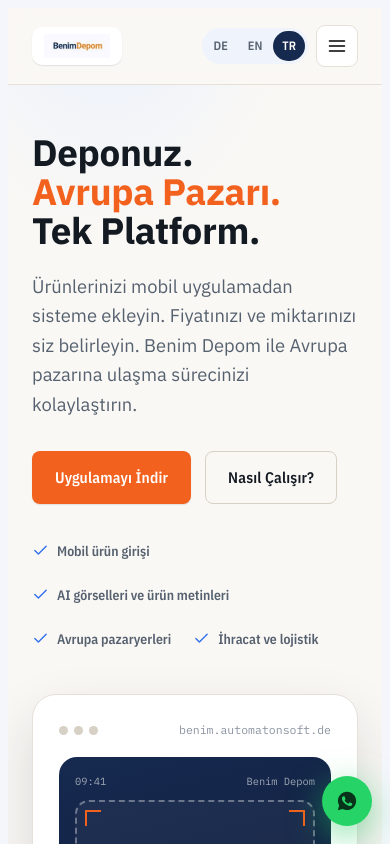
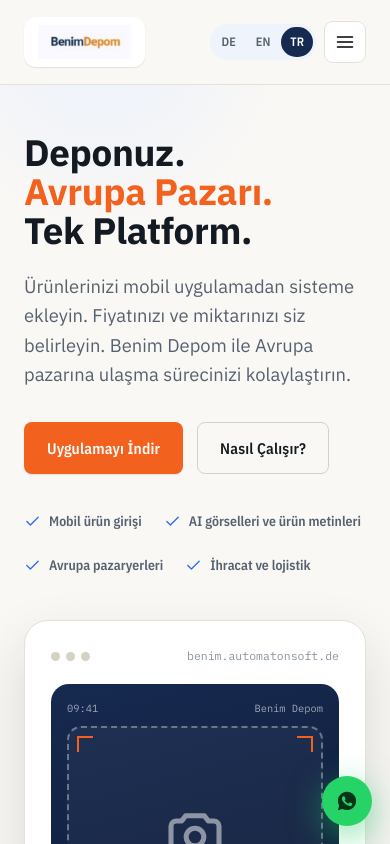
Before and after one commit to AutomatonSoft/Benim-Depom-Front, a Next.js app: page / in a window 390 px wide. Shown: the top 844 px of the page. Built offline with nearby package versions, Linux system fonts and the light colour scheme; a web font is replaced by a local one.

Commit message:
Fixes in landing

```diff
--- a/src/app/globals.css
+++ b/src/app/globals.css
@@ -4,7 +4,20 @@
 }
 
 
-html, body { min-height: 100%; }
+html, body { min-height: 100%; margin: 0; }
+
+html:has(.bd-landing),
+body:has(.bd-landing) {
+  background: #faf8f5;
+  overflow-x: hidden;
+}
+
+@media (prefers-color-scheme: dark) {
+  html:has(.bd-landing),
+  body:has(.bd-landing) {
+    background: #0d1420;
+  }
+}
 
 body {
   background: var(--background);
--- a/src/app/landing.css
+++ b/src/app/landing.css
@@ -38,6 +38,7 @@
   -webkit-font-smoothing: antialiased;
   overflow-x: hidden;
   min-height: 100vh;
+  width: 100%;
 }
 
 .bd-landing *,
@@ -109,15 +110,15 @@
   backdrop-filter: blur(10px);
   border-bottom: 1px solid var(--line);
 }
-.bd-landing .header-inner { display: flex; align-items: center; justify-content: space-between; height: 76px; gap: 10px; }
+.bd-landing .header-inner { display: flex; align-items: center; justify-content: space-between; height: 84px; gap: 10px; }
 .bd-landing .logo { display: flex; align-items: center; gap: 8px; font-family: var(--font-cond); font-weight: 700; font-size: 1.3rem; letter-spacing: -0.01em; flex: none; }
-.bd-landing .logo-img { height: 32px; width: auto; display: block; flex: none; }
+.bd-landing .logo-img { height: 46px; width: auto; display: block; flex: none; }
 .bd-landing .brand-sub-wrap { display: flex; flex-direction: column; justify-content: center; }
 .bd-landing .brand-sub { display: block; font-family: var(--font-body); font-weight: 400; font-size: 0.66rem; color: var(--ink-faint); letter-spacing: 0.03em; margin-top: -2px; }
-.bd-landing .logo-chip { background: #fff; padding: 9px 16px; border-radius: 10px; display: inline-flex; width: fit-content; align-items: center; box-shadow: var(--shadow-sm); }
+.bd-landing .logo-chip { background: #fff; padding: 12px 22px; border-radius: 12px; display: inline-flex; width: fit-content; align-items: center; box-shadow: var(--shadow-sm); }
 @media (max-width: 560px) {
-  .bd-landing .logo-chip { padding: 7px 12px; }
-  .bd-landing .logo-chip .logo-img { height: 24px; }
+  .bd-landing .logo-chip { padding: 8px 14px; }
+  .bd-landing .logo-chip .logo-img { height: 34px; }
 }
 
 .bd-landing .main-nav { display: flex; align-items: center; gap: 0; flex: none; }
@@ -141,7 +142,7 @@
 .bd-landing .menu-toggle { display: none; width: 42px; height: 42px; border-radius: 9px; border: 1px solid var(--line); background: var(--surface); align-items: center; justify-content: center; flex: none; }
 .bd-landing .menu-toggle svg { width: 20px; height: 20px; }
 
-.bd-landing .mobile-nav { display: none; position: fixed; inset: 76px 0 0 0; background: var(--bg); z-index: 99; overflow-y: auto; padding: 20px 24px 40px; }
+.bd-landing .mobile-nav { display: none; position: fixed; inset: 84px 0 0 0; background: var(--bg); z-index: 99; overflow-y: auto; padding: 20px 24px 40px; }
 .bd-landing .mobile-nav.open { display: block; }
 .bd-landing .mobile-nav nav a { display: block; padding: 16px 4px; font-family: var(--font-cond); font-weight: 600; font-size: 1.15rem; border-bottom: 1px solid var(--line); color: var(--ink); }
 .bd-landing .mobile-nav .mn-actions { margin-top: 24px; display: flex; flex-direction: column; gap: 12px; }
@@ -257,13 +258,13 @@
 .bd-landing .problem-list li { display: flex; gap: 10px; padding: 8px 0; font-size: 0.96rem; color: var(--ink-soft); }
 .bd-landing .problem-list li svg { width: 16px; height: 16px; color: var(--orange); flex: none; margin-top: 3px; }
 
-.bd-landing .path-grid { display: grid; grid-template-columns: 1fr auto 1fr; gap: 20px; align-items: center; margin-top: 20px; }
+.bd-landing .path-grid { display: grid; grid-template-columns: minmax(0, 1fr) auto minmax(0, 1fr); gap: 28px; align-items: stretch; margin-top: 20px; }
 @media (max-width: 820px) { .bd-landing .path-grid { grid-template-columns: 1fr; } }
-.bd-landing .path-card { background: var(--surface); border: 1px solid var(--line); border-radius: var(--radius-lg); padding: 28px; }
+.bd-landing .path-card { display: flex; flex-direction: column; height: 100%; background: var(--surface); border: 1px solid var(--line); border-radius: var(--radius-lg); padding: 28px; }
 .bd-landing .path-card.dim { background: var(--surface-dim); }
 .bd-landing .path-card.brand { background: var(--blue); color: #fff; border-color: transparent; box-shadow: var(--shadow-lg); }
 .bd-landing .path-card h4 { font-family: var(--font-cond); font-size: 1.1rem; margin-bottom: 18px; text-transform: uppercase; letter-spacing: 0.04em; }
-.bd-landing .path-steps { display: flex; flex-direction: column; }
+.bd-landing .path-steps { display: flex; flex: 1; flex-direction: column; }
 .bd-landing .path-step { display: flex; align-items: center; gap: 12px; padding: 11px 0; position: relative; }
 .bd-landing .path-step:not(:last-child)::after { content: ""; position: absolute; left: 15px; top: 38px; width: 1px; height: 14px; background: var(--line-strong); }
 .bd-landing .path-card.brand .path-step:not(:last-child)::after { background: rgba(255, 255, 255, 0.25); }
@@ -271,7 +272,7 @@
 .bd-landing .path-card.brand .ps-dot { background: rgba(255, 255, 255, 0.12); color: #fff; }
 .bd-landing .path-step .ps-dot svg { width: 15px; height: 15px; }
 .bd-landing .path-step span { font-size: 0.95rem; font-weight: 500; }
-.bd-landing .path-versus { display: flex; align-items: center; justify-content: center; width: 44px; height: 44px; border-radius: 50%; background: var(--orange-tint); color: var(--orange-dark); font-family: var(--font-cond); font-weight: 700; font-size: 0.85rem; margin: 0 auto; }
+.bd-landing .path-versus { display: flex; align-items: center; justify-content: center; align-self: center; justify-self: center; width: 44px; height: 44px; border-radius: 50%; background: var(--orange-tint); color: var(--orange-dark); font-family: var(--font-cond); font-weight: 700; font-size: 0.85rem; margin: 0; }
 
 .bd-landing .solution-panel { background: var(--surface-alt); border-radius: var(--radius-lg); padding: clamp(28px, 5vw, 52px); text-align: center; }
 .bd-landing .solution-panel h2 { max-width: none; }
--- a/src/app/layout.tsx
+++ b/src/app/layout.tsx
@@ -16,6 +16,9 @@
   title: "Benim Depom | Türkiye'den Avrupa'ya Mobilya Satışı",
   description:
     "Benim Depom, Türkiye'deki mobilya üreticilerinin stoklarını mobil ürün girişi, AI görselleri, pazaryerleri ve lojistik desteği ile Avrupa pazarına sunmalarını kolaylaştırır.",
+  icons: {
+    icon: [{ url: "/icon.svg", type: "image/svg+xml" }],
+  },
 };
 
 export default function RootLayout({ children }: LayoutProps<"/">) {
```
Also changed, not shown: src/app/icon.svg (added).
